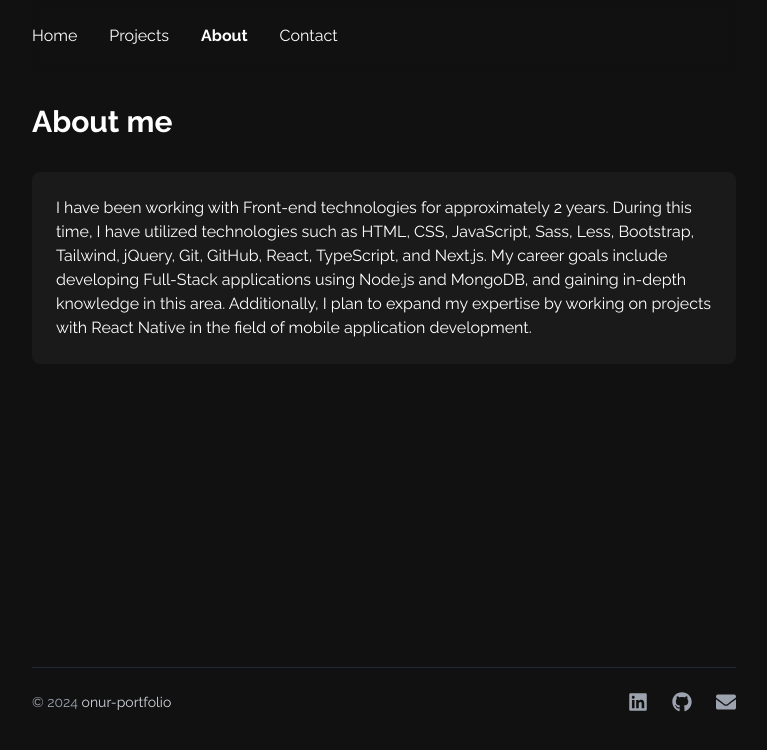
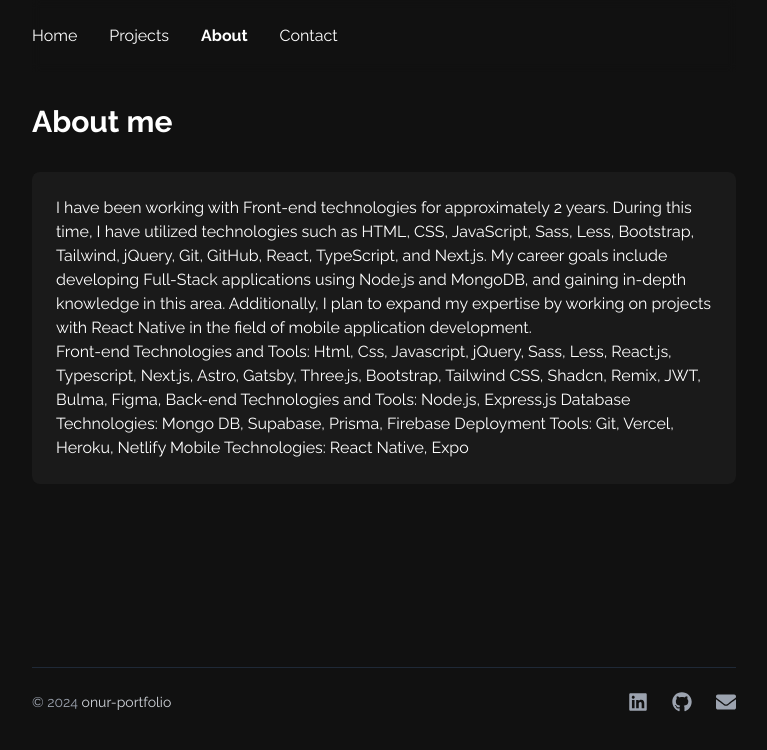
Before and after one commit to onurvn/next-portfolio, a Next.js app: page /about in a window 1280 px wide. Shown: the top 750 px of the page, without its empty margins (256-1023 px from the left). Built offline with nearby package versions, Linux system fonts and the light colour scheme.

Commit message:
Update about page

```diff
--- a/src/app/about/page.tsx
+++ b/src/app/about/page.tsx
@@ -14,6 +14,14 @@
                         MongoDB, and gaining in-depth knowledge in this area. Additionally, I plan to expand my expertise by working
                         on projects with React Native in the field of mobile application development.
                     </p>
+                    <p>
+                    Front-end Technologies and Tools: Html, Css, Javascript, jQuery, Sass, Less, React.js, Typescript, Next.js, Astro,
+                    Gatsby, Three.js, Bootstrap, Tailwind CSS, Shadcn, Remix, JWT, Bulma, Figma,
+                    Back-end Technologies and Tools: Node.js, Express.js
+                    Database Technologies: Mongo DB, Supabase, Prisma, Firebase
+                    Deployment Tools: Git, Vercel, Heroku, Netlify
+                    Mobile Technologies: React Native, Expo
+                    </p>
                 </div>
             </section>
         </>
```
